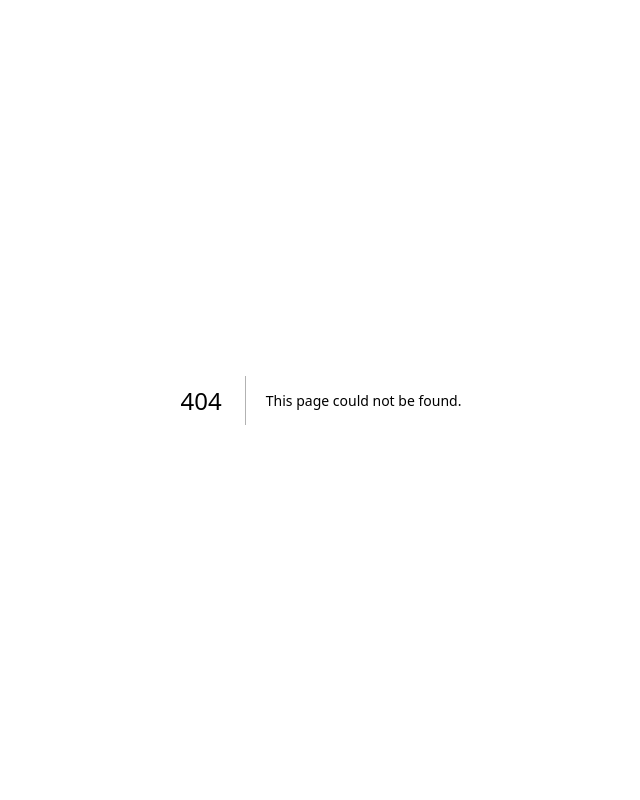
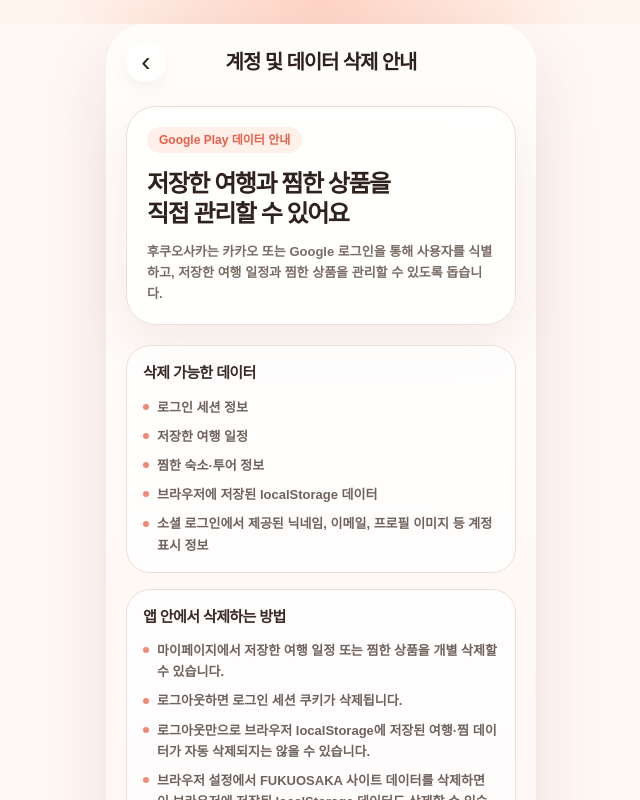
Before and after one commit to munani0918/fukuosaka, a Next.js app: page /data-deletion in a window 1280 px wide. Before the commit this address had no page. Shown: the top 800 px of the page, without its empty margins (319-959 px from the left). Built offline with nearby package versions, Linux system fonts and the light colour scheme.

Commit message:
Add social login gated saves and Play policy pages

```diff
--- a/app/account/page.tsx
+++ b/app/account/page.tsx
@@ -40,7 +40,7 @@ export default async function AccountPage({ searchParams }: AccountPageProps) {
         <AccountClient loginStatus={params.login} error={params.error} />
 
         <div className="mt-auto pt-8">
-          <PolicyLinks />
+          <PolicyLinks variant="full" />
         </div>
       </div>
 
--- /dev/null
+++ b/app/data-deletion/page.tsx
@@ -0,0 +1,108 @@
+import { PolicyBackButton } from "@/src/components/PolicyBackButton";
+import { PolicyLinks } from "@/src/components/PolicyLinks";
+
+const sections = [
+  {
+    title: "삭제 가능한 데이터",
+    items: [
+      "로그인 세션 정보",
+      "저장한 여행 일정",
+      "찜한 숙소·투어 정보",
+      "브라우저에 저장된 localStorage 데이터",
+      "소셜 로그인에서 제공된 닉네임, 이메일, 프로필 이미지 등 계정 표시 정보",
+    ],
+  },
+  {
+    title: "앱 안에서 삭제하는 방법",
+    items: [
+      "마이페이지에서 저장한 여행 일정 또는 찜한 상품을 개별 삭제할 수 있습니다.",
+      "로그아웃하면 로그인 세션 쿠키가 삭제됩니다.",
+      "로그아웃만으로 브라우저 localStorage에 저장된 여행·찜 데이터가 자동 삭제되지는 않을 수 있습니다.",
+      "브라우저 설정에서 FUKUOSAKA 사이트 데이터를 삭제하면 이 브라우저에 저장된 localStorage 데이터도 삭제할 수 있습니다.",
+    ],
+  },
+  {
+    title: "삭제 요청 방법",
+    items: [
+      "현재 1차 서비스 기준으로 후쿠오사카는 별도의 서버 회원 DB를 운영하지 않고, 소셜 로그인 세션과 브라우저 저장소를 중심으로 기능을 제공합니다.",
+      "계정 또는 데이터 삭제 요청이 필요한 경우 서비스 내 안내 또는 운영자 문의 채널을 통해 요청할 수 있습니다.",
+      "정식 문의처는 서비스 운영 단계에 맞춰 업데이트될 수 있습니다.",
+    ],
+  },
+  {
+    title: "처리 기간",
+    items: [
+      "삭제 요청이 접수되면 영업일 기준 7일 이내 확인 및 처리를 목표로 합니다.",
+      "요청 내용 확인에 추가 정보가 필요한 경우 처리 기간이 달라질 수 있습니다.",
+    ],
+  },
+  {
+    title: "삭제 후 영향",
+    items: [
+      "삭제된 저장 여행 일정과 찜한 상품은 다시 불러올 수 없습니다.",
+      "마이리얼트립, 아고다 등 외부 제휴 플랫폼에서 진행한 예약·결제 정보는 후쿠오사카에서 삭제할 수 없습니다.",
+      "외부 플랫폼의 예약, 결제, 취소, 환불 및 개인정보 처리는 해당 플랫폼에서 직접 확인해야 합니다.",
+    ],
+  },
+];
+
+export default function DataDeletionPage() {
+  return (
+    <main className="min-h-dvh bg-[#fff8f5] text-[#2c211d]">
+      <div className="mx-auto min-h-dvh max-w-[430px] bg-[linear-gradient(180deg,#fffdfb_0%,#fff7f3_55%,#fff1ec_100%)] px-5 pb-16 pt-[calc(env(safe-area-inset-top)+18px)] md:my-6 md:min-h-[calc(100dvh-3rem)] md:rounded-[40px] md:shadow-[0_30px_70px_rgba(126,74,61,0.14)]">
+        <header className="flex items-center justify-between">
+          <PolicyBackButton label="이전 화면으로 돌아가기" />
+          <h1 className="text-center text-[20px] font-black tracking-[-0.055em]">
+            계정 및 데이터 삭제 안내
+          </h1>
+          <div className="h-10 w-10" />
+        </header>
+
+        <section className="mt-6 rounded-[30px] border border-[#f0ded6] bg-white/90 p-5 shadow-[0_20px_48px_rgba(126,74,61,0.09)]">
+          <p className="inline-flex rounded-full bg-[#fff0ea] px-3 py-1 text-[12px] font-black text-[#e95f49]">
+            Google Play 데이터 안내
+          </p>
+          <h2 className="mt-4 text-[24px] font-black leading-tight tracking-[-0.06em] text-[#2f211c]">
+            저장한 여행과 찜한 상품을
+            <br />
+            직접 관리할 수 있어요
+          </h2>
+          <p className="mt-3 text-[13px] font-semibold leading-relaxed text-[#7a6c65]">
+            후쿠오사카는 카카오 또는 Google 로그인을 통해 사용자를 식별하고, 저장한
+            여행 일정과 찜한 상품을 관리할 수 있도록 돕습니다.
+          </p>
+        </section>
+
+        <div className="mt-5 space-y-4">
+          {sections.map((section) => (
+            <section
+              key={section.title}
+              className="rounded-[24px] border border-[#f0ded6] bg-white/78 p-4"
+            >
+              <h2 className="text-[15px] font-black tracking-[-0.04em] text-[#3a2b26]">
+                {section.title}
+              </h2>
+              <ul className="mt-3 space-y-2 text-[13px] font-semibold leading-relaxed text-[#6f625c]">
+                {section.items.map((item) => (
+                  <li key={item} className="flex gap-2">
+                    <span className="mt-[0.55em] h-1.5 w-1.5 shrink-0 rounded-full bg-[#f08a73]" />
+                    <span>{item}</span>
+                  </li>
+                ))}
+              </ul>
+            </section>
+          ))}
+        </div>
+
+        <section className="mt-5 rounded-[24px] border border-[#f2d6ca] bg-[#fff4ef] p-4">
+          <p className="text-[12.5px] font-bold leading-relaxed text-[#7a5f56]">
+            현재 저장 기능은 브라우저 저장소를 함께 사용하므로, 공용 기기에서는 로그아웃과
+            브라우저 사이트 데이터 삭제를 함께 진행하는 것을 권장합니다.
+          </p>
+        </section>
+
+        <PolicyLinks className="mt-8" />
+      </div>
+    </main>
+  );
+}
--- a/app/mypage/page.tsx
+++ b/app/mypage/page.tsx
@@ -29,7 +29,7 @@ export default function MyPage() {
         </header>
 
         <SavedTripsClient />
-        <PolicyLinks className="mt-8" />
+        <PolicyLinks className="mt-8" variant="full" />
       </div>
 
       <BottomTabBar items={bottomTabs} />
--- a/app/privacy/page.tsx
+++ b/app/privacy/page.tsx
@@ -1,38 +1,58 @@
+import Link from "next/link";
+
 import { PolicyBackButton } from "@/src/components/PolicyBackButton";
 import { PolicyLinks } from "@/src/components/PolicyLinks";
 
 const sections = [
   {
     title: "1. 수집하는 정보",
-    body: "후쿠오사카는 카카오 로그인 시 카카오 provider id, 닉네임, 선택적으로 프로필 이미지를 수집할 수 있습니다. 로그인 상태 유지를 위해 httpOnly 세션 쿠키를 사용합니다. 저장한 여행과 찜한 상품 정보는 현재 사용자의 브라우저 localStorage에 보관될 수 있습니다.",
+    body:
+      "후쿠오사카는 로그인과 저장 기능 제공을 위해 다음 정보를 처리할 수 있습니다.\n\n" +
+      "카카오 로그인: 카카오 provider id, 닉네임, 프로필 이미지\n" +
+      "Google 로그인: Google provider id, 이름 또는 닉네임, 이메일 주소, 프로필 이미지\n" +
+      "공통: 로그인 상태 유지를 위한 세션 쿠키, 저장한 여행 일정, 찜한 숙소·투어 정보, 브라우저 localStorage에 저장되는 정보",
   },
   {
-    title: "2. 수집 목적",
-    body: "수집한 정보는 로그인 상태 유지, 사용자 식별, 저장한 여행 및 찜한 상품 관리 기능 제공, 서비스 안정성 개선을 위해 사용합니다.",
+    title: "2. 수집 및 이용 목적",
+    body:
+      "수집한 정보는 로그인 사용자 식별, 로그인 상태 유지, 저장한 여행 및 찜한 상품 관리, 서비스 이용 편의 제공을 위해 사용합니다.",
   },
   {
     title: "3. 보관 기간",
-    body: "세션 쿠키의 유효 기간은 30일입니다. 로그아웃하면 세션 쿠키가 삭제됩니다. localStorage에 저장된 여행 및 찜 정보는 사용자의 브라우저 또는 기기 저장소에 보관되며, 사용자가 직접 삭제할 수 있습니다.",
+    body:
+      "로그인 세션 쿠키는 최대 30일 동안 유지됩니다. 사용자가 로그아웃하면 세션 쿠키는 삭제됩니다.\n\n" +
+      "저장한 여행 일정과 찜한 상품 정보는 현재 브라우저 localStorage를 기준으로 보관됩니다. 사용자는 앱 내 삭제 기능, 브라우저 사이트 데이터 삭제, 또는 기기 저장소 정리를 통해 해당 데이터를 삭제할 수 있습니다.",
   },
   {
-    title: "4. 제3자 제공 및 외부 플랫폼",
-    body: "예약과 구매는 마이리얼트립, 아고다 등 외부 제휴 플랫폼에서 진행될 수 있습니다. 후쿠오사카는 카카오 access token을 장기 보관하지 않으며, 로그인 처리와 사용자 정보 확인에 필요한 범위에서만 사용합니다.",
+    title: "4. OAuth 토큰 처리",
+    body:
+      "후쿠오사카는 카카오 또는 Google 로그인 과정에서 발급되는 access_token, refresh_token, id_token 원문을 장기 보관하지 않습니다. 해당 토큰은 로그인 처리와 사용자 정보 확인에 필요한 범위에서만 사용됩니다.",
   },
   {
-    title: "5. 쿠키 사용",
-    body: "후쿠오사카는 로그인 상태 유지를 위해 httpOnly, sameSite=lax 설정의 세션 쿠키를 사용합니다. 사용자는 브라우저 설정을 통해 쿠키를 삭제할 수 있으며, 이 경우 다시 로그인이 필요할 수 있습니다.",
+    title: "5. 제3자 제공 및 외부 플랫폼 이동",
+    body:
+      "예약·결제는 마이리얼트립, 아고다 등 외부 제휴 플랫폼에서 진행될 수 있습니다. 외부 플랫폼으로 이동한 뒤의 개인정보 처리, 결제, 예약, 취소, 환불은 해당 플랫폼의 약관과 개인정보처리방침을 따릅니다.\n\n" +
+      "제휴 관계와 수수료 고지에 대한 자세한 내용은 제휴 안내 페이지에서 확인할 수 있습니다.",
   },
   {
-    title: "6. 이용자의 권리",
-    body: "사용자는 로그아웃하거나 브라우저 저장소를 삭제해 저장된 정보를 정리할 수 있습니다. 향후 계정 기반 저장 기능이 추가되면 관련 열람, 수정, 삭제 절차를 함께 안내할 예정입니다.",
+    title: "6. 쿠키 사용",
+    body:
+      "후쿠오사카는 로그인 상태 유지를 위해 httpOnly, sameSite=lax 설정의 세션 쿠키를 사용합니다. 사용자는 브라우저 설정을 통해 쿠키를 삭제할 수 있으며, 이 경우 다시 로그인이 필요할 수 있습니다.",
   },
   {
-    title: "7. 문의",
-    body: "개인정보 관련 문의는 서비스 내 문의 채널 또는 운영자 연락처를 통해 접수할 수 있습니다. 정식 문의처는 서비스 운영 단계에 맞춰 업데이트될 수 있습니다.",
+    title: "7. 이용자의 권리",
+    body:
+      "사용자는 언제든지 로그인 또는 로그아웃할 수 있고, 저장한 여행 일정과 찜한 상품을 앱 내에서 삭제할 수 있습니다. 계정 및 데이터 삭제 안내 페이지를 통해 삭제 방법과 요청 절차를 확인할 수 있습니다.",
   },
   {
-    title: "8. 시행일",
-    body: "본 개인정보처리방침은 2026년 6월 3일부터 적용됩니다. 서비스 정책 변경 시 본 페이지를 통해 안내합니다.",
+    title: "8. 문의",
+    body:
+      "개인정보와 데이터 삭제 관련 문의는 서비스 내 안내 또는 운영자 문의 채널을 통해 접수할 수 있습니다. 정식 문의처는 서비스 운영 단계에 맞춰 업데이트될 수 있습니다.",
+  },
+  {
+    title: "9. 시행일",
+    body:
+      "본 개인정보처리방침은 2026년 6월 4일부터 적용됩니다. 서비스 정책이 변경되는 경우 본 페이지를 통해 안내합니다.",
   },
 ];
 
@@ -50,10 +70,15 @@ export default function PrivacyPage() {
 
         <section className="mt-6 rounded-[28px] border border-[#f0ded6] bg-white/86 p-5 shadow-[0_18px_42px_rgba(126,74,61,0.08)]">
           <p className="text-[13px] font-semibold leading-relaxed text-[#7a6c65]">
-            아래 내용은 FUKUOSAKA 서비스 운영을 위한 1차 개인정보처리방침
-            초안입니다. 정식 운영 전 법률 검토와 서비스 정책에 맞춰 업데이트될 수
-            있습니다.
+            아래 내용은 FUKUOSAKA 서비스 운영을 위한 1차 개인정보처리방침 초안입니다.
+            정식 운영 및 법률 검토에 따라 업데이트될 수 있습니다.
           </p>
+          <Link
+            href="/data-deletion"
+            className="mt-4 inline-flex rounded-full bg-[#fff0ea] px-4 py-2 text-[12.5px] font-black text-[#e95f49] underline-offset-4 hover:underline"
+          >
+            계정 및 데이터 삭제 안내 보기
+          </Link>
         </section>
 
         <div className="mt-5 space-y-4">
@@ -72,7 +97,7 @@ export default function PrivacyPage() {
           ))}
         </div>
 
-        <PolicyLinks className="mt-8" />
+        <PolicyLinks className="mt-8" variant="full" />
       </div>
     </main>
   );
--- a/src/components/PolicyLinks.tsx
+++ b/src/components/PolicyLinks.tsx
@@ -2,23 +2,34 @@ import Link from "next/link";
 
 type PolicyLinksProps = {
   className?: string;
+  variant?: "basic" | "full";
 };
 
-export function PolicyLinks({ className = "" }: PolicyLinksProps) {
+const policyLinks = [
+  { href: "/terms", label: "이용약관" },
+  { href: "/privacy", label: "개인정보처리방침" },
+  { href: "/affiliate-disclosure", label: "제휴 안내" },
+];
+
+const dataDeletionLink = {
+  href: "/data-deletion",
+  label: "데이터 삭제 안내",
+};
+
+export function PolicyLinks({ className = "", variant = "basic" }: PolicyLinksProps) {
+  const links = variant === "full" ? [...policyLinks, dataDeletionLink] : policyLinks;
+
   return (
     <footer className={`text-center text-[11.5px] leading-relaxed text-[#8b7c74] ${className}`}>
       <div className="flex flex-wrap items-center justify-center gap-x-3 gap-y-1 font-bold text-[#6f625c]">
-        <Link href="/terms" className="underline-offset-4 hover:underline">
-          이용약관
-        </Link>
-        <span className="text-[#d7c7bf]">|</span>
-        <Link href="/privacy" className="underline-offset-4 hover:underline">
-          개인정보처리방침
-        </Link>
-        <span className="text-[#d7c7bf]">|</span>
-        <Link href="/affiliate-disclosure" className="underline-offset-4 hover:underline">
-          제휴 안내
-        </Link>
+        {links.map((link, index) => (
+          <span key={link.href} className="inline-flex items-center gap-x-3">
+            {index > 0 ? <span className="text-[#d7c7bf]">|</span> : null}
+            <Link href={link.href} className="underline-offset-4 hover:underline">
+              {link.label}
+            </Link>
+          </span>
+        ))}
       </div>
     </footer>
   );
```
